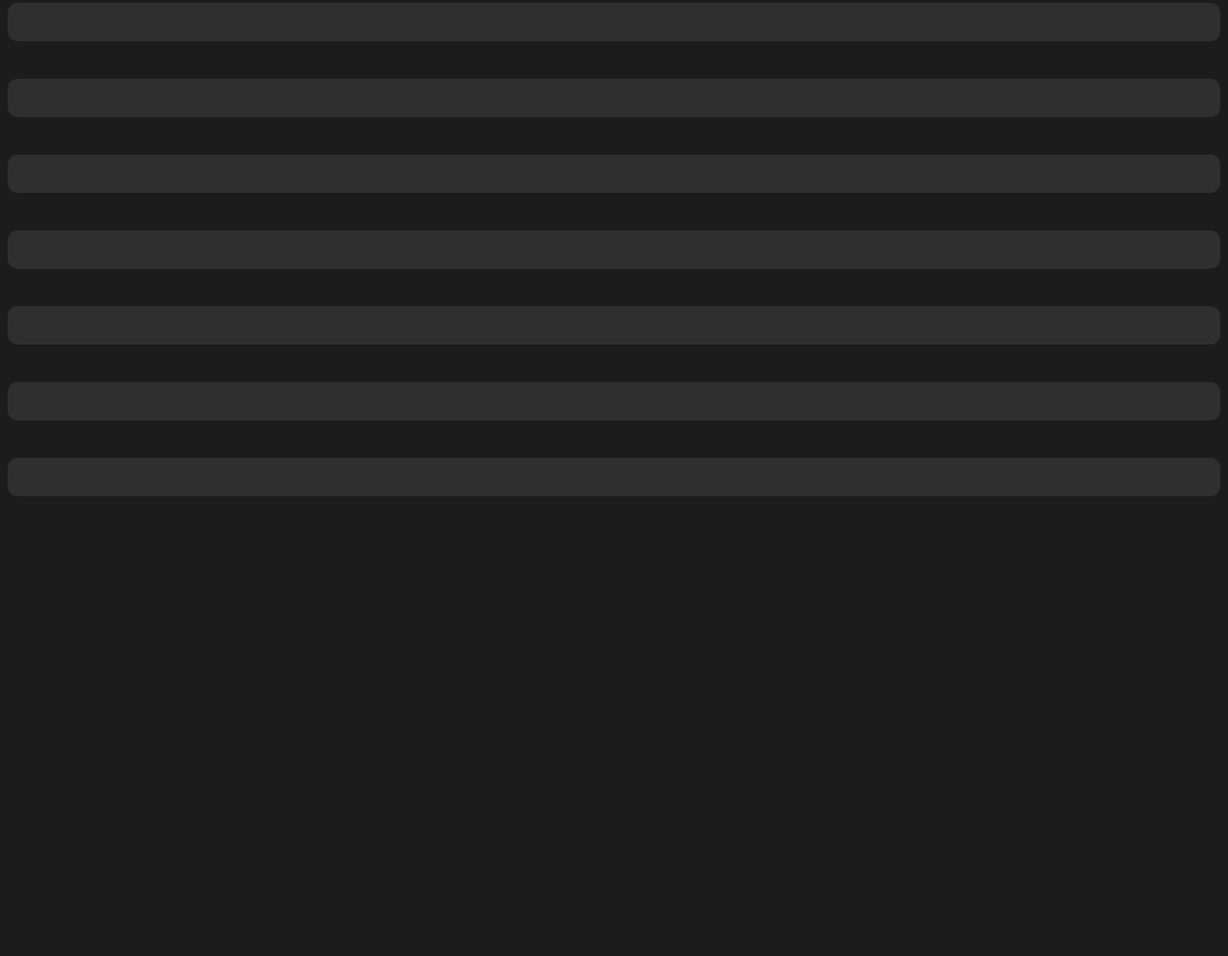
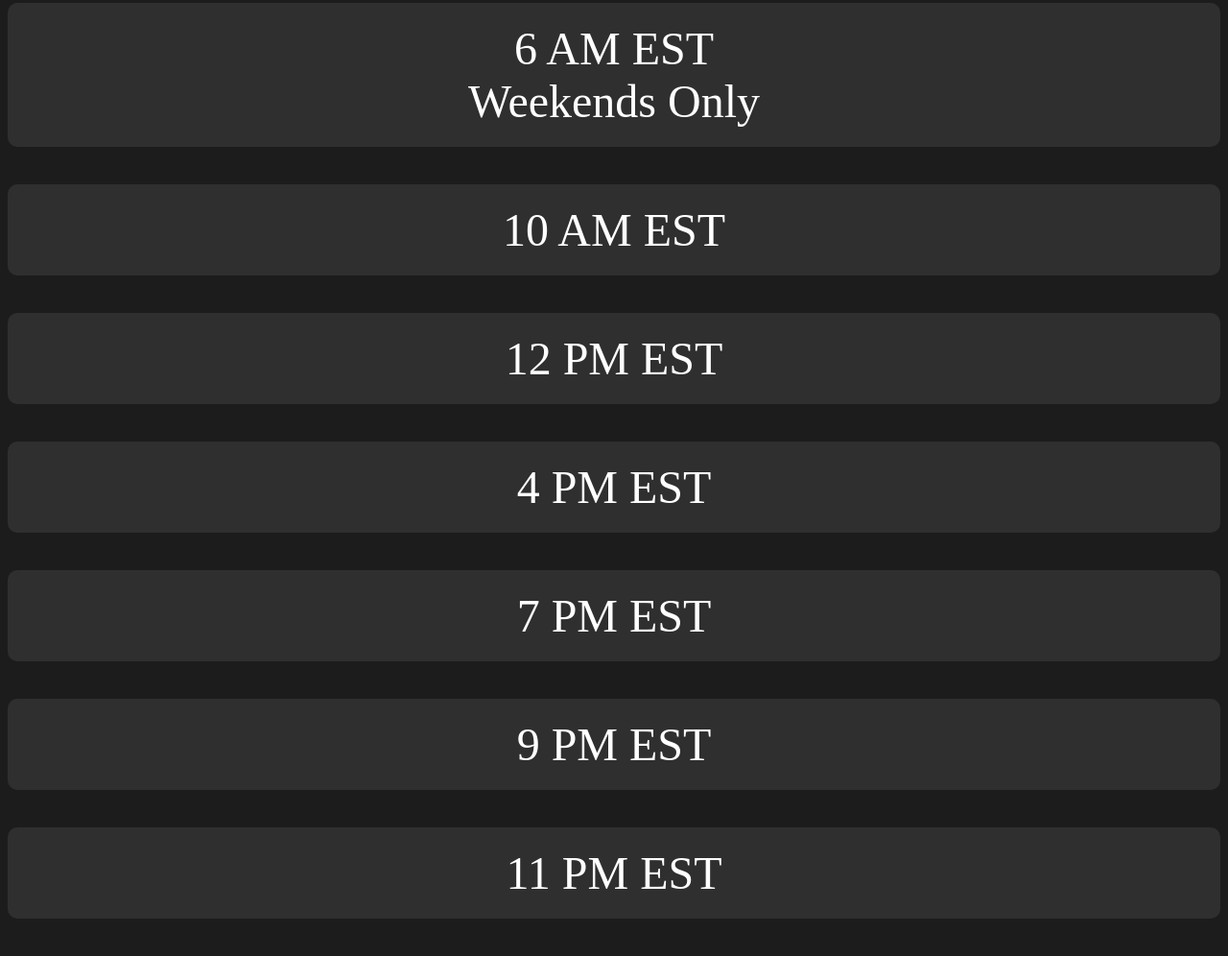
Before and after one commit to Maximum-EZ/Catts-United, a plain HTML site: page index.html in a window 1280 px wide. Shown: the part 272-1268 px from the top of the page at 96% size. Before the commit the page ends 847 px from the top, so only its background shows below. Drawn offline with Linux system fonts and the light colour scheme.

Commit message:
Update index.html

```diff
--- a/index.html
+++ b/index.html
@@ -81,22 +81,38 @@
 <body>
 	<h1>Training Times</h1>
 	<div class="schedule">
-		<div id="weekend"></div>
-		<div id="ten-am"></div>
-		<div id="twelve-pm"></div>
-		<div id="four-pm"></div>
-		<div id="seven-pm"></div>
-		<div id="nine-pm"></div>
-		<div id="eleven-pm"></div>
+		<div>
+			6 AM EST<br>Weekends Only
+		</div>
+		<div>
+			10 AM EST
+		</div>
+		<div>
+			12 PM EST
+		</div>
+		<div>
+			4 PM EST
+		</div>
+		<div>
+			7 PM EST
+		</div>
+		<div>
+			9 PM EST
+		</div>
+		<div>
+			11 PM EST
+		</div>
 	</div>
 
 	<script>
-		const timeZone = Intl.DateTimeFormat().resolvedOptions().timeZone;
+		// Get the user's current timezone offset in minutes
+		var offset = new Date().getTimezoneOffset();
 
-		// Set weekend time based on user's timezone
-		const weekend = new Date();
-		weekend.setUTCHours(10, 0, 0, 0);
-		const weekendOptions = { weekday: 'long', hour: 'numeric', minute: 'numeric', timeZone: timeZone };
-		document.getElementById('weekend').textContent = `6 AM ${new Intl.DateTimeFormat(undefined, weekendOptions).format(weekend)} (Weekends Only)`;
+		// Convert the offset to hours
+		var hoursOffset = offset / 60;
 
-		// Set
+		// Get the current time in the user's timezone
+		var currentTime = new Date().toLocaleString('en-US', { timeZone: 'GMT' + hoursOffset });
+
+		// Get the hour and minute of the current time
+		var currentHour = new Date(currentTime).getHours();
```
